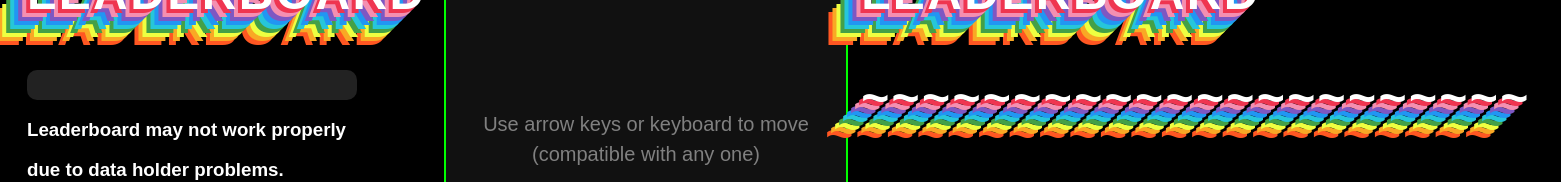
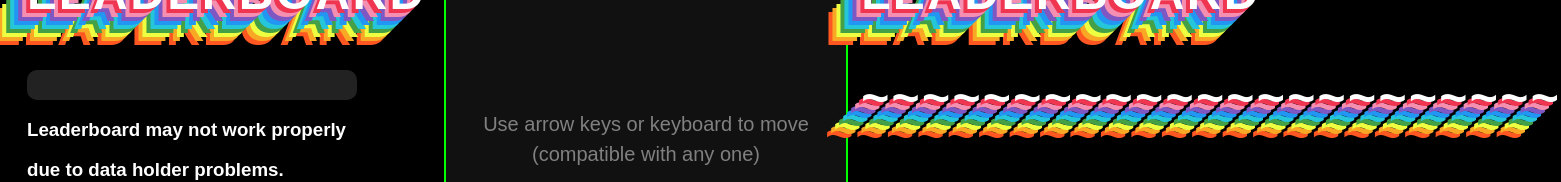
Before and after one commit to pizzasdu83/snake, a website: page index.html in a window 1280 px wide. Shown: the part 205-387 px from the top of the page, 1561 px wide, since content can reach past the window. Drawn offline with Linux system fonts and the light colour scheme.

Commit message:
Update index.html

```diff
--- a/index.html
+++ b/index.html
@@ -347,7 +347,7 @@
     function renderLeaderboardLocale() {
       const scores = JSON.parse(localStorage.getItem("lleaderboard") || "[]");
       const container = document.getElementById("lleaderboard");
-      container.innerHTML = "<h2>~~~~~~~~~~~~~~~~~~~~~~</h2>" +
+      container.innerHTML = "<h2>~~~~~~~~~~~~~~~~~~~~~~~</h2>" +
           scores.map(s => `<div>${s.name} : ${s.score}</div>`).join("");
 	}
 
```
